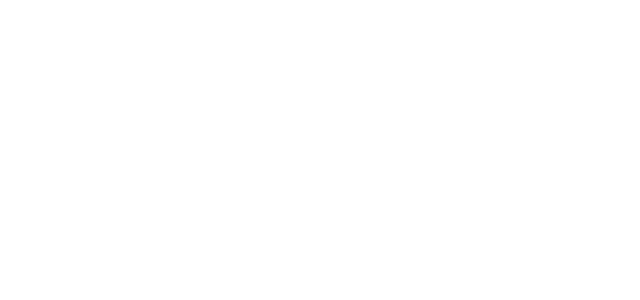
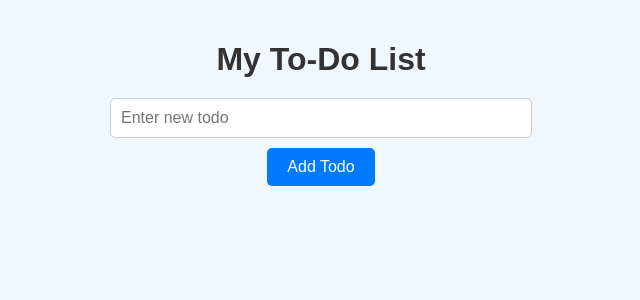
Before and after one commit to marinacavar/my-app, a React (Create React App) app: page /todo-list in a window 1280 px wide. Before the commit this address had no page. Shown: the top 300 px of the page, without its empty margins (319-959 px from the left). Built offline with nearby package versions, Linux system fonts and the light colour scheme.

Commit message:
Added categories and Todo List

```diff
--- a/src/App.tsx
+++ b/src/App.tsx
@@ -5,6 +5,8 @@ import Login from './components/login/login';
 import Registration from './components/register/register';
 import Home from './components/home-page/index';
 import Welcome from './components/welcome/welcome';
+import Categories from './components/categories/categories';
+import TodoList from './components/todo/todo-list';
 
 export const App: FunctionComponent = () => {
   return (
@@ -14,6 +16,9 @@ export const App: FunctionComponent = () => {
         <Route path="/login" element={<Login />} />
         <Route path="/register" element={<Registration />} />
         <Route path="/welcome" element={<Welcome />} />
+        <Route path="/categories" element={<Categories />} />
+        <Route path="/todo-list" element={<TodoList />} />
+
       </Routes>
     </Router>
   );
--- /dev/null
+++ b/src/components/categories/categories.tsx
@@ -0,0 +1,14 @@
+import React from 'react';
+
+const Categories: React.FC = () => {
+
+
+
+  return (
+    <div className='categories'>
+        <h1>Categories</h1>
+    </div>
+  );
+};
+
+export default Categories;
--- /dev/null
+++ b/src/components/todo/todo-item.tsx
@@ -0,0 +1,41 @@
+import React, { useState } from 'react';
+import './todo.scss';
+
+type TodoProps = {
+  addTodo: (todo: string) => void;
+  todos: string[];
+};
+
+const Todo: React.FC<TodoProps> = ({ addTodo, todos }) => {
+  const [newTodo, setNewTodo] = useState('');
+
+  const handleAddTodo = () => {
+    if (newTodo.trim() !== '' && !todos.includes(newTodo.trim())) {
+      addTodo(newTodo);
+      setNewTodo('');
+    }
+  };
+
+  const handleKeyDown = (e: React.KeyboardEvent<HTMLInputElement>) => {
+    if (e.key === 'Enter') {
+      handleAddTodo();
+    }
+  };
+
+  return (
+    <div className='todo-item'>
+      <input
+        type='text'
+        value={newTodo}
+        onChange={(e) => setNewTodo(e.target.value)}
+        onKeyDown={handleKeyDown}
+        placeholder='Enter new todo'
+      />
+      <button onClick={handleAddTodo} disabled={newTodo.trim() === '' || todos.includes(newTodo.trim())}>
+        Add Todo
+      </button>
+    </div>
+  );
+};
+
+export default Todo;
--- /dev/null
+++ b/src/components/todo/todo-list.tsx
@@ -0,0 +1,34 @@
+import React, { useState } from 'react';
+import Todo from './todo-item';
+import './todo.scss';
+
+const ToDoList: React.FC = () => {
+  const [todos, setTodos] = useState<string[]>([]);
+
+  const addTodo = (newTodo: string) => {
+    setTodos([...todos, newTodo]);
+  };
+
+  const removeTodo = (index: number) => {
+    setTodos(todos.filter((_, i) => i !== index));
+  };
+
+  return (
+    <div className='todo-list'>
+      <div className='todo-item'>
+        <h1>My To-Do List</h1>
+        <Todo addTodo={addTodo} todos={todos} />
+      </div>
+      <ul>
+        {todos.map((todo, index) => (
+          <li key={index}>
+            {todo}
+            <button onClick={() => removeTodo(index)}>Remove</button>
+          </li>
+        ))}
+      </ul>
+    </div>
+  );
+};
+
+export default ToDoList;
--- /dev/null
+++ b/src/components/todo/todo.scss
@@ -0,0 +1,85 @@
+.todo-list {
+    display: flex;
+    flex-direction: column;
+    align-items: center;
+    justify-content: flex-start;
+    min-height: 100vh;
+    padding-top: 20px;
+    background-color: #f0f8ff;
+    font-family: Arial, sans-serif;
+
+    h1 {
+      font-size: 2rem;
+      color: #333;
+      margin-bottom: 20px;
+    }
+
+    .todo-item {
+      display: flex;
+      flex-direction: column;
+      align-items: center;
+      justify-content: flex-start;
+      width: 100%;
+      max-width: 400px;
+      margin-bottom: 20px;
+
+      input {
+        margin-bottom: 10px;
+        padding: 10px;
+        font-size: 1rem;
+        border: 1px solid #ccc;
+        border-radius: 5px;
+        width: 100%;
+      }
+
+      button {
+        padding: 10px 20px;
+        font-size: 1rem;
+        color: white;
+        background-color: #007bff;
+        border: none;
+        border-radius: 5px;
+        cursor: pointer;
+        transition: background-color 0.3s ease;
+
+        &:hover {
+          background-color: #0056b3;
+        }
+      }
+    }
+
+    ul {
+      list-style-type: none;
+      padding: 0;
+      margin-top: 20px;
+      width: 100%;
+      max-width: 400px;
+
+      li {
+        background-color: #fff;
+        border: 1px solid #ccc;
+        border-radius: 5px;
+        padding: 10px;
+        margin-bottom: 10px;
+        text-align: left;
+        display: flex;
+        justify-content: space-between;
+        align-items: center;
+
+        button {
+          padding: 5px 10px;
+          font-size: 0.8rem;
+          color: white;
+          background-color: #dc3545;
+          border: none;
+          border-radius: 5px;
+          cursor: pointer;
+          transition: background-color 0.3s ease;
+
+          &:hover {
+            background-color: #c82333;
+          }
+        }
+      }
+    }
+  }
--- a/src/components/welcome/welcome.scss
+++ b/src/components/welcome/welcome.scss
@@ -18,7 +18,6 @@
     padding: 10px 20px;
     font-size: 1rem;
     color: white;
-      background-color: #dc3545; // A red color to indicate logout action
     border: none;
     border-radius: 5px;
     cursor: pointer;
@@ -27,5 +26,22 @@
     &:hover {
       background-color: #c82333;
     }
+
+    &.logout-button {
+      background-color: #dc3545; // A red color to indicate logout action
+
+      &:hover {
+        background-color: #c82333;
       }
     }
+
+    &.todo-button {
+      background-color: #007bff; // Blue color for the to-do list button
+      margin-top: 10px; // Space between the buttons
+
+      &:hover {
+        background-color: #0056b3;
+      }
+    }
+  }
+}
--- a/src/components/welcome/welcome.tsx
+++ b/src/components/welcome/welcome.tsx
@@ -8,15 +8,19 @@ const Welcome: React.FC = () => {
   const { email } = location.state as { email: string };
 
   const handleLogout = () => {
-
     localStorage.removeItem('registrationData');
     navigate('/');
+  };
+
+  const handleToDoList = () => {
+    navigate('/todo-list');
   };
 
   return (
     <div className="welcome-page">
       <h1>Welcome: {email}</h1>
-      <button onClick={handleLogout}>Logout</button>
+      <button className="logout-button" onClick={handleLogout}>Logout</button>
+      <button className="todo-button" onClick={handleToDoList}>Go to To-Do List</button>
     </div>
   );
 };
```
Also changed, not shown: src/components/login/login.tsx (+3 -4 lines), src/components/categories/categories.scss (added). Lines whose indentation alone changed are shown as unchanged.
